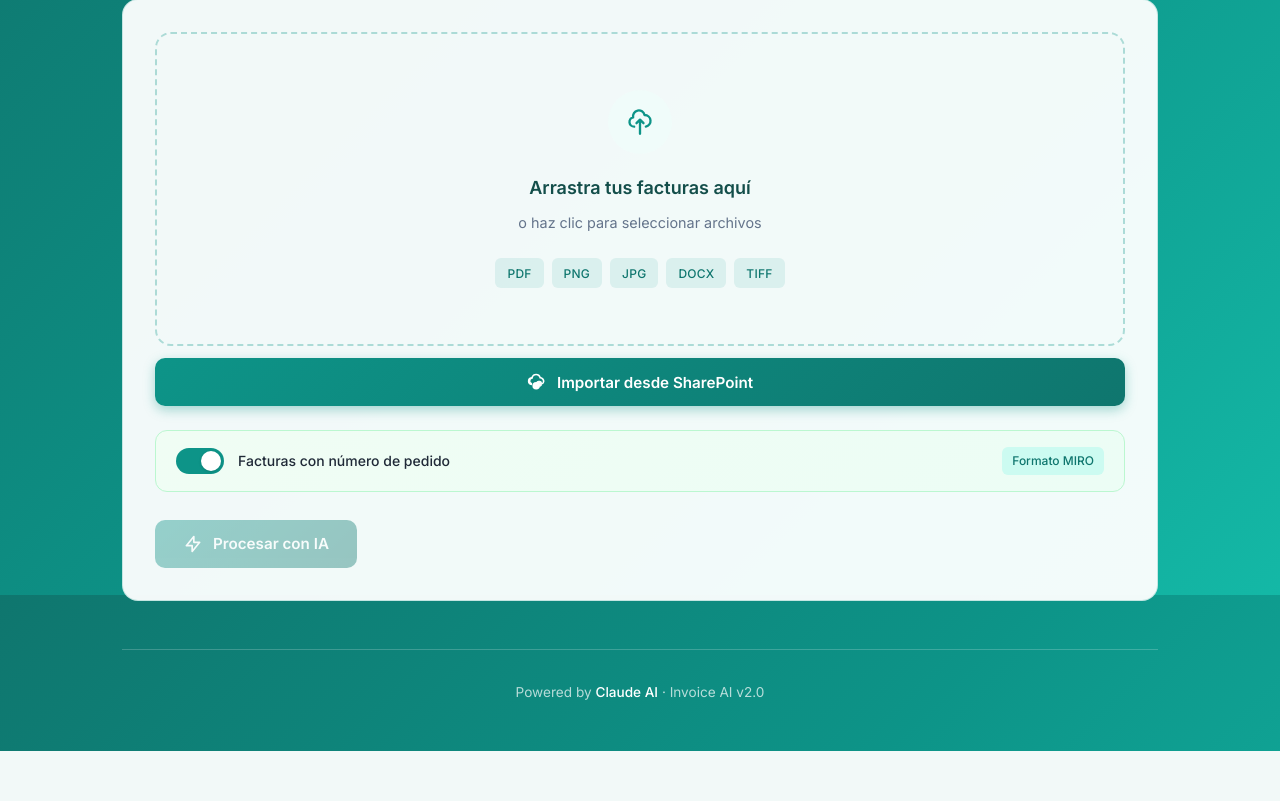
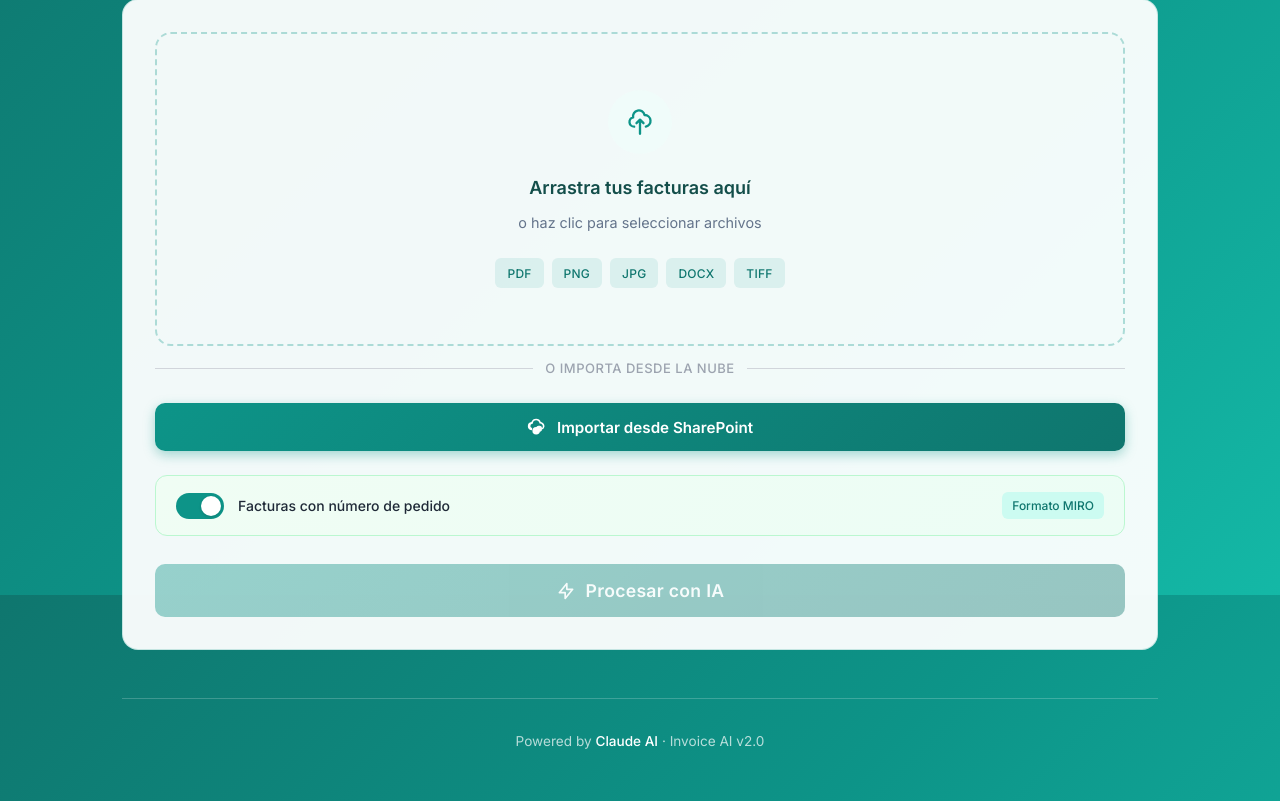
Before and after one commit to SANZ-company-AY-tools/INVOICE_AI, a Flask app: template templates/index.html in a window 1280 px wide. Shown: the part 205-1006 px from the top of the page. Before the commit the page ends 956 px from the top, so only its background shows below. Run offline with Flask 3, Linux system fonts and the light colour scheme; the template is opened without the code that fills it, so the values that code supplies are empty.

```diff
--- a/templates/index.html
+++ b/templates/index.html
@@ -296,14 +296,19 @@
         }
 
         .btn-primary {
-            background: linear-gradient(135deg, var(--primary) 0%, var(--primary-dark) 100%);
+            background: linear-gradient(135deg, #0d9488 0%, #0f766e 100%);
             color: white;
-            box-shadow: 0 4px 12px rgba(99, 102, 241, 0.35);
+            box-shadow: 0 6px 20px rgba(13, 148, 136, 0.4);
+            padding: 1rem 2rem;
+            font-size: 1.1rem;
+            letter-spacing: 0.3px;
+            width: 100%;
+            justify-content: center;
         }
 
         .btn-primary:hover:not(:disabled) {
             transform: translateY(-2px);
-            box-shadow: 0 6px 20px rgba(99, 102, 241, 0.45);
+            box-shadow: 0 8px 28px rgba(13, 148, 136, 0.5);
         }
 
         .btn-primary:disabled {
@@ -311,6 +316,27 @@
             cursor: not-allowed;
             transform: none;
             box-shadow: none;
+        }
+
+        .or-divider {
+            display: flex;
+            align-items: center;
+            gap: 12px;
+            margin: 0.75rem 0;
+        }
+        .or-divider::before, .or-divider::after {
+            content: '';
+            flex: 1;
+            height: 1px;
+            background: #d1d5db;
+        }
+        .or-divider span {
+            font-size: 13px;
+            color: #9ca3af;
+            font-weight: 500;
+            text-transform: uppercase;
+            letter-spacing: 0.5px;
+            white-space: nowrap;
         }
 
         .btn-success {
@@ -928,6 +954,8 @@
                 </div>
                 <input type="file" class="file-input" id="fileInput" multiple accept=".pdf,.png,.jpg,.jpeg,.bmp,.tiff,.gif,.docx,.doc">
             </div>
+
+            <div class="or-divider"><span>o importa desde la nube</span></div>
 
             <button class="btn btn-sharepoint" id="sharepointBtn">
                 <svg xmlns="http://www.w3.org/2000/svg" width="20" height="20" viewBox="0 0 24 24" fill="currentColor">
```
